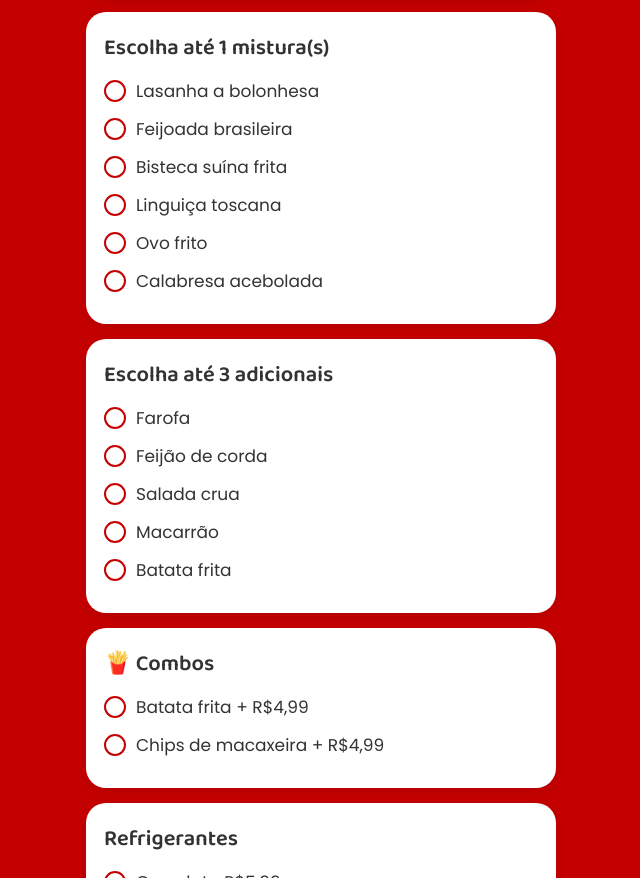
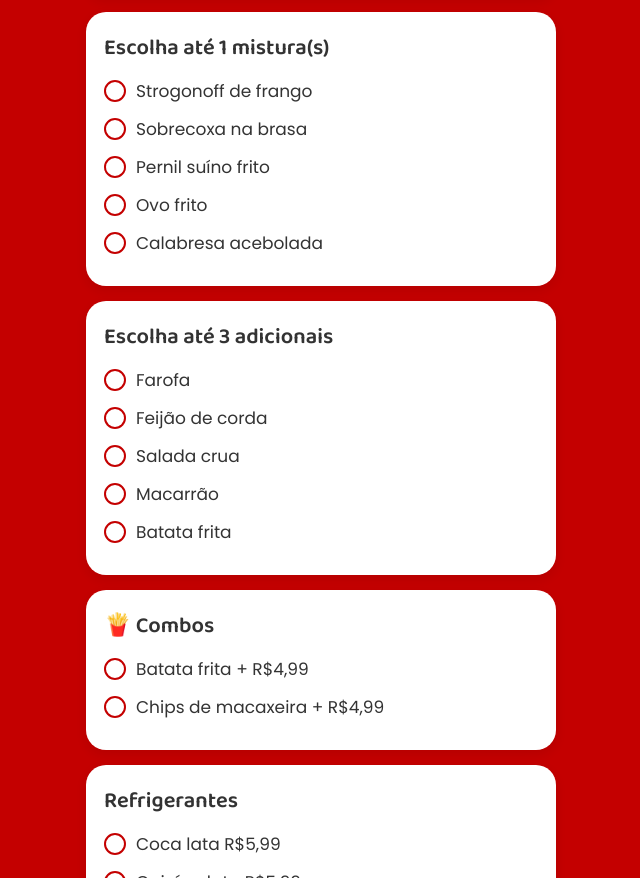
Before and after one commit to GenesisApps123/meu-pratinho-app, a plain HTML site: page index.html in a window 1280 px wide. Shown: the part 1100-1978 px from the top of the page, without its empty margins (319-959 px from the left). Drawn offline with Linux system fonts and the light colour scheme; some packages are replaced by stand-ins of ours.

Commit message:
Update food options in checkboxes

```diff
--- a/index.html
+++ b/index.html
@@ -196,27 +196,21 @@ Escolha até 1 mistura
 <small class="erro" id="erro-mistura"></small>
 
 <label class="check">
-<input type="checkbox" class="mistura" value="Lasanha a bolonhesa">
+<input type="checkbox" class="mistura" value="Strogonoff de frango">
 <span></span>
-Lasanha a bolonhesa
+Strogonoff de frango
 </label>
 
 <label class="check">
-<input type="checkbox" class="mistura" value="Feijoada brasileira">
+<input type="checkbox" class="mistura" value="Sobrecoxa na brasa">
 <span></span>
-Feijoada brasileira
+Sobrecoxa na brasa
 </label>
 
  <label class="check">
-<input type="checkbox" class="mistura" value="Bisteca suína frita">
+<input type="checkbox" class="mistura" value="Pernil suíno frito">
 <span></span>
-Bisteca suína frita
-</label>
-
-<label class="check">
-<input type="checkbox" class="mistura" value="Linguiça toscana">
-<span></span>
-Linguiça toscana
+Pernil suíno frito
 </label>
 
 
```
